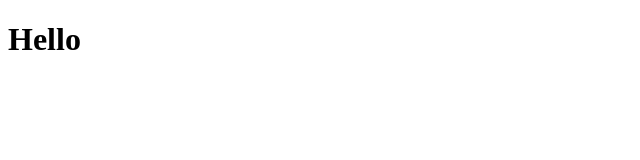
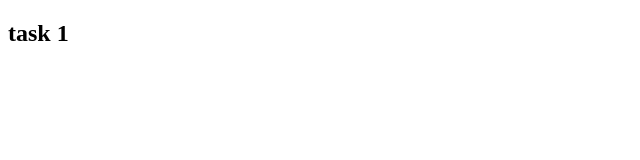
Before and after one commit to sytinsytin-art/otus-git, a plain HTML site: page index.html in a window 1280 px wide. Shown: the whole page, without its empty margins (0-640 px from the left). Drawn offline with Linux system fonts and the light colour scheme.

Commit message:
feat: add task 01

```diff
--- a/index.html
+++ b/index.html
@@ -7,7 +7,7 @@
     </head>
     <body>
 
-        <h1>Hello</h1>
+        <h2>task 1</h2>
 
     </body>
     </html>
```
